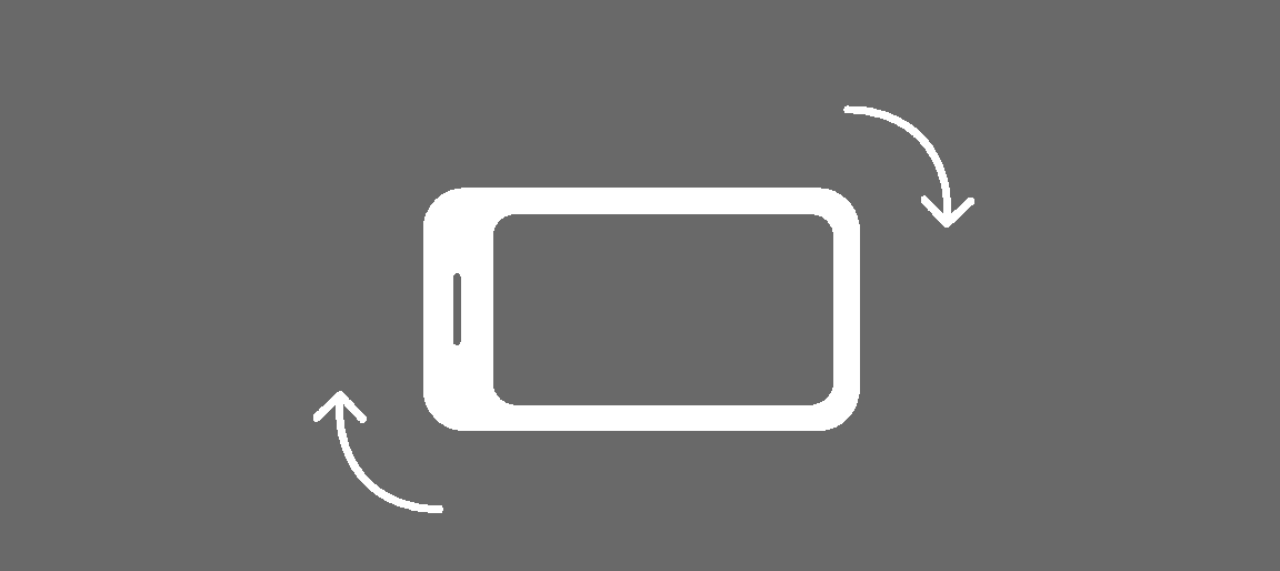
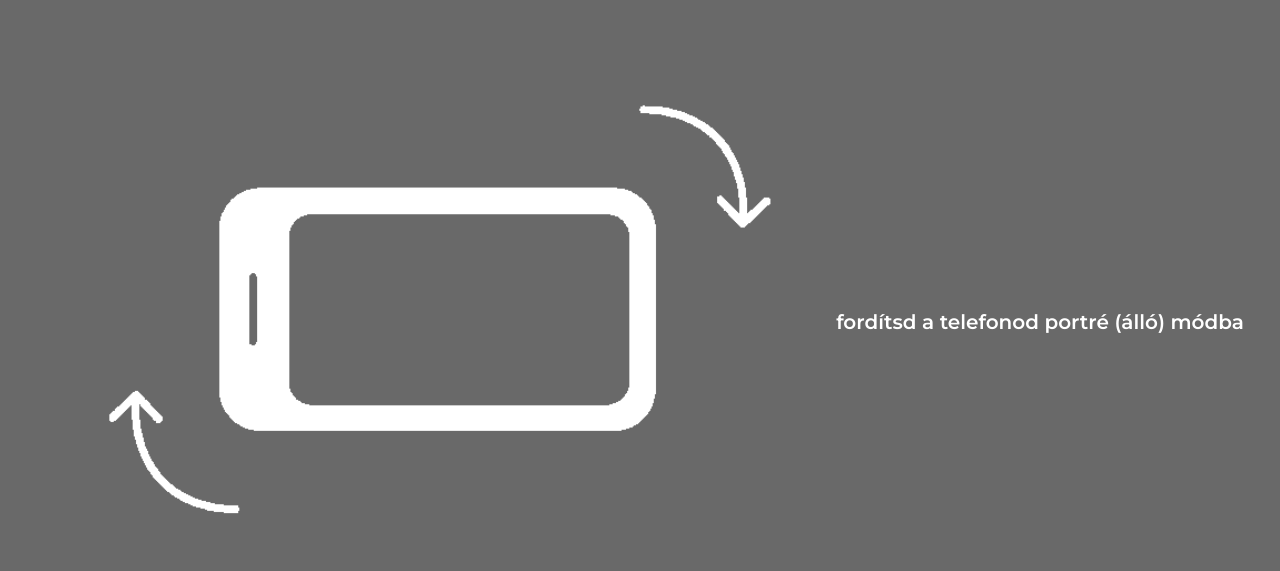
Before and after one commit to adam-psztr/spanish-cards, a plain HTML site: page index.html in a window 1280 px wide. Shown: the part 78-649 px from the top of the page. Drawn offline with Linux system fonts and the light colour scheme; a web font is replaced by a local one.

Commit message:
js basic settings, css error fixed

```diff
--- a/index.html
+++ b/index.html
@@ -1,10 +1,13 @@
 <!DOCTYPE html>
 <html lang="hu">
 <head>
+	<!-- sets -->
 	<meta charset="UTF-8">
 	<meta name="viewport" content="width=device-width, initial-scale=1.0">
-	<meta name="description" content="spanyol szókártya | mini app">
+	<!-- infos -->
+	<meta name="description" content="spanyol szókártya | tanulj! gyakorolj! | mini app">
 	<meta name="author" content="Pásztor Ádám /adam_psztr/">
+	<!-- webapp -->
 	<meta name="apple-mobile-web-app-capable" content="yes">
 	<meta name="apple-mobile-web-app-status-bar-style" content="black">
 	<!-- icons -->
@@ -53,7 +56,8 @@
 	</main>
 	<div class="modal">
 		<img src="./images/to-landscape.gif" alt="fordítsd a telefonod portré (álló) módba">
+		<p>fordítsd a telefonod portré (álló) módba</p>
 	</div>
-	<script>screen.orientation.lock("portrait");</script>
+	<script src="./scripts/settings.js"></script>
 </body>
 </html>
--- /dev/null
+++ b/scripts/settings.js
@@ -0,0 +1,28 @@
+const html = document.getElementsByTagName("html")[0];
+
+const fontSize = [8,9,10,11,12];
+const fontFam = ["'Comfortaa', cursive","'Hubballi', cursive","'Montserrat', sans-serif","'Open Sans', sans-serif","'Red Hat Mono', monospace","'Roboto', sans-serif","'Varela Round', sans-serif"];
+const bgImg = ["url(./images/bgs/bg-abstract.jpg)","url(./images/bgs/bg-black-red.jpg)","url(./images/bgs/bg-black.png)","url(./images/bgs/bg-flowers.jpg)","url(./images/bgs/bg-gray.jpg)","url(./images/bgs/bg-lightblue.jpg)","url(./images/bgs/bg-marble.jpg)","url(./images/bgs/bg-pink-blue-space.jpg)","url(./images/bgs/bg-pink-blue.jpg)","url(./images/bgs/bg-polygon.jpg)","url(./images/bgs/bg-snowfall.jpg)","url(./images/bgs/bg-wall-dark.jpg)","url(./images/bgs/bg-wall.jpg)"];
+const dark = [];
+const cardDim = [];
+
+const settings = {};
+
+
+html.style.fontSize=localStorage.fS;
+
+function saveSettings() {
+
+}
+
+function refreshSettings() {
+	settings.fontSize = localStorage.fS,
+	settings.fontFam = localStorage.fF,
+	settings.bgImg = localStorage.bgI,
+	settings.dark = localStorage.da,
+	settings.cardDim = localStorage.cD
+}
+
+refreshSettings();
+
+console.log(settings.fontSize, settings.bgImg)
--- a/styles/default.css
+++ b/styles/default.css
@@ -19,46 +19,17 @@ a{
 html, body {
 	width: 100%;
 	height: 100%;
+	-webkit-touch-callout: none;
+    -webkit-user-select: none;
+        -ms-user-select: none;
+            user-select: none;
 }
 
 html {
 	font-size: 10px;
 	font-family: 'Montserrat', sans-serif;
-	scrollbar-width: none;
-}
-
-body {
 	background-size: cover;
 	background-position: center;
 	background-repeat: no-repeat;
+	background-color: #fff;
 }
-
-body.bg01 {
-	background-image: url(../images/bgs/bg-abstract.jpg);
-}
-body.bg02 {
-	background-image: url(../images/bg-black-red.jpg);
-}
-body.bg03 {
-	background-image: url(../images/bg-black.png);
-}
-body.bg04 {
-	background-image: url(../images/bg-flowers.jpg);
-}
-body.bg05 {
-	background-image: url(../images/bg-gray.jpg);
-}
-body.bg06 {
-	background-image: url(../images/bg-lightblue.jpg);
-}
-body.bg07 {
-	background-image: url(../images/bg-marble.jpg);
-}
-body.bg08 {
-	background-image: url(../images/bg-abstract.jpg);
-}
-
-
-@viewport {
-	orientation: portrait;
-}
--- a/styles/index.css
+++ b/styles/index.css
@@ -15,7 +15,7 @@ main {
 }
 
 main ul {
-	height: 70%;
+	height: 100%;
 	display: flex;
 	flex-direction: column;
 	justify-content: space-evenly;
@@ -31,13 +31,13 @@ main ul li a {
 	font-size: 3rem;
 	padding: 1.5rem;
 	text-align: center;
-	/* background-image: linear-gradient(175deg, rgba(198, 3, 31, 0.1), rgba(198, 3, 31, 0.4)); */
 	color: whitesmoke;
 	text-shadow: 0 0 20px black;
 	box-shadow: 0 2px 2px rgba(0,0,0,.3), 0 2px 2px rgba(255,255,255,.3) inset;
 }
 
-main ul li:nth-child(2) {
+main ul li:nth-child(2),
+main ul li:nth-child(3) {
 	background-image: linear-gradient(175deg, rgba(255, 193, 45, 0.01), rgba(255, 193, 45, 0.2));
 }
 
--- a/styles/modal.css
+++ b/styles/modal.css
@@ -4,13 +4,13 @@
 
 @media screen and (orientation: landscape) {
   html, body {
-		height: 100vh;
-		width: 100vw;
+		height: 100%;
+		width: 100%;
   }
 	.modal {
 		display: block;
-		height: 100vh;
-		width: 100vw;
+		height: 100%;
+		width: 100%;
 		background-color: dimgray;
 		position: absolute;
 		top: 0;
@@ -23,4 +23,9 @@
 		transform: rotate(90deg);
 		height: 100%;
 	}
+	.modal p {
+		font-size: 2rem;
+		color: #fff;
+		text-align: center;
+	}
 }
```
Also changed, not shown: scripts/main.js (+18 -0 lines).
